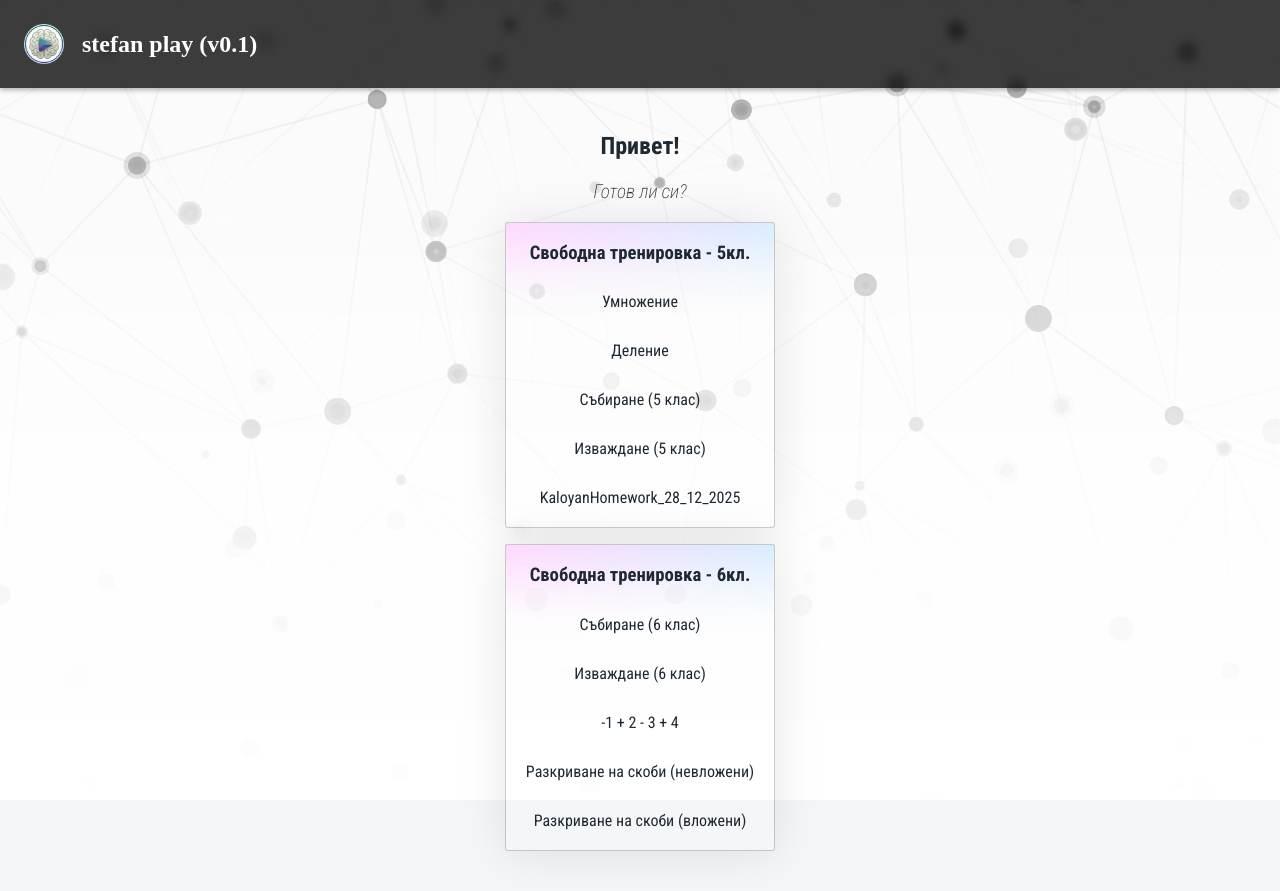
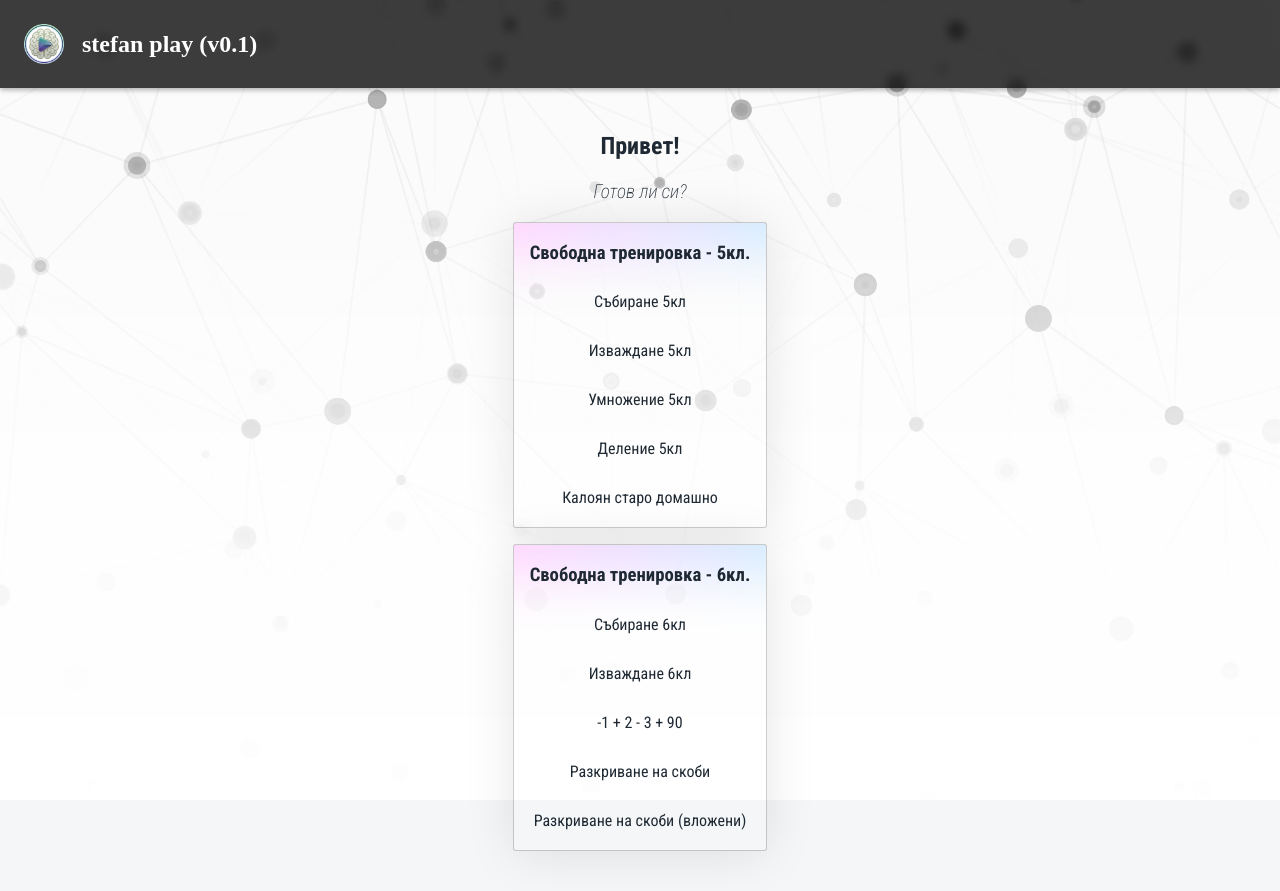
Before and after one commit to logixoul/math-game-2, a React (Vite) app: page / in a window 1280 px wide. Built offline with nearby package versions, Linux system fonts and the light colour scheme; no server answers; a web font is replaced by a local one.

Commit message:
dashboard ui refactoring

```diff
--- a/src/GameSession.ts
+++ b/src/GameSession.ts
@@ -110,7 +110,7 @@ export class GameSession {
 
 
     onUserRequestedAnswerReveal(): void {
-        this.pointsTowardWin-=2;
+        this.pointsTowardWin-=1;
         this.problemsAttempted++;
         this.gamePage.updateProgressIndicator();
 
--- a/src/GameTypes.ts
+++ b/src/GameTypes.ts
@@ -75,7 +75,7 @@ export class PromptScheduler {
 }
 
 export abstract class GameType {
-    constructor(public readonly localizedName: string) {
+    constructor(public readonly uiLabel: string) {
     }
 
     abstract createRandomPrompt() : Prompt;
@@ -91,8 +91,8 @@ export class Range { // inclusive (includes both ends of the range)
 //function maybeAddSignAndOrParens
 
 export class MultiplicationGameType extends GameType {
-    constructor(private range : Range) {
-        super("Умножение");
+    constructor(uiLabel: string, private range : Range) {
+        super(uiLabel);
     }
 
     get persistencyKey(): string {
@@ -108,8 +108,8 @@ export class MultiplicationGameType extends GameType {
 }
 
 export class DivisionGameType extends GameType {
-    constructor(private range : Range) {
-        super("Деление");
+    constructor(uiLabel: string, private range : Range) {
+        super(uiLabel);
     }
 
     get persistencyKey(): string {
@@ -131,8 +131,8 @@ export class DivisionGameType extends GameType {
 }
 
 export class SubtractionFifthGradeGameType extends GameType {
-    constructor(private rangeMax : number) {
-        super("Изваждане (5 клас)");
+    constructor(uiLabel: string, private rangeMax : number) {
+        super(uiLabel);
     }
 
     get persistencyKey(): string {
@@ -147,8 +147,8 @@ export class SubtractionFifthGradeGameType extends GameType {
 }
 
 export class SubtractionSixthGradeGameType extends GameType {
-    constructor(private range : Range) {
-        super("Изваждане (6 клас)");
+    constructor(uiLabel: string, private range : Range) {
+        super(uiLabel);
     }
 
     get persistencyKey(): string {
@@ -169,8 +169,8 @@ export class AdditionFifthGradeGameType extends GameType {
         const b = util.randomInt(0, this.rangeMax);
         return new Prompt(`${a} + ${b}`, a + b, `${this.persistencyKey}:${a}:${b}`);
     }
-    constructor(private rangeMax : number) {
-        super("Събиране (5 клас)");
+    constructor(uiLabel: string, private rangeMax : number) {
+        super(uiLabel);
     }
 
     get persistencyKey(): string {
@@ -185,8 +185,8 @@ export class AdditionSixthGradeGameType extends GameType {
         const bStr = ensureNegativeNumbersHaveParens(b);
         return new Prompt(`${a} + ${bStr}`, a + b, `${this.persistencyKey}:${a}:${b}`);
     }
-    constructor(private range : Range) {
-        super("Събиране (6 клас)");
+    constructor(uiLabel: string, private range : Range) {
+        super(uiLabel);
     }
 
     get persistencyKey(): string {
@@ -195,17 +195,17 @@ export class AdditionSixthGradeGameType extends GameType {
 }
 
 export class KaloyanHomework_28_12_2025_GameType extends GameType {
-    readonly mul = new MultiplicationGameType(new Range(-10, 10))
-    readonly div = new DivisionGameType(new Range(-10, 10))
-    readonly add = new AdditionSixthGradeGameType(new Range(-40, 40));
-    readonly sub = new SubtractionSixthGradeGameType(new Range(-40, 40));
+    readonly mul = new MultiplicationGameType("", new Range(-10, 10))
+    readonly div = new DivisionGameType("", new Range(-10, 10))
+    readonly add = new AdditionSixthGradeGameType("", new Range(-40, 40));
+    readonly sub = new SubtractionSixthGradeGameType("", new Range(-40, 40));
 
     createRandomPrompt(): Prompt {
         const randomIndex : number = util.randomInt(0, 3);
         return [this.mul,this.div,this.add,this.sub][randomIndex].createRandomPrompt();
     }
-    constructor() {
-        super("KaloyanHomework_28_12_2025");
+    constructor(uiLabel: string) {
+        super(uiLabel);
     }
 
     get persistencyKey(): string {
@@ -215,13 +215,13 @@ export class KaloyanHomework_28_12_2025_GameType extends GameType {
 
 export class BracketExpansion extends GameType {
     constructor(
-        localizedName: string,
+        uiLabel: string,
         private nestingLevel: number,
         private persistencyKeyValue: string,
         private outerRange: Range = new Range(1, 20),
         private innerRange: Range = new Range(-12, 12)
     ) {
-        super(localizedName);
+        super(uiLabel);
     }
 
     get persistencyKey(): string {
@@ -349,20 +349,20 @@ export class BracketExpansion extends GameType {
 }
 
 export class BracketExpansionNesting0GameType extends BracketExpansion {
-    constructor() {
-        super("-1 + 2 - 3 + 4", 0, "bracketExpansion.nesting0.v1");
+    constructor(uiLabel: string) {
+        super(uiLabel, 0, "bracketExpansion.nesting0.v1");
     }
 }
 
 export class BracketExpansionNesting1GameType extends BracketExpansion {
-    constructor() {
-        super("Разкриване на скоби (невложени)", 1, "bracketExpansion.nesting1.v1");
+    constructor(uiLabel: string) {
+        super(uiLabel, 1, "bracketExpansion.nesting1.v1");
     }
 }
 
 export class BracketExpansionNesting2GameType extends BracketExpansion {
-    constructor() {
-        super("Разкриване на скоби (вложени)", 2, "bracketExpansion.nesting2.v1");
+    constructor(uiLabel: string) {
+        super(uiLabel, 2, "bracketExpansion.nesting2.v1");
     }
 }
 
@@ -383,18 +383,18 @@ export type GameTypeList = {
 export function getAvailableGameTypes(): GameTypeList {
     return {
         fifthGrade: [
-            new MultiplicationGameType(new Range(0, 10)),
-            new DivisionGameType(new Range(0, 10)),
-            new AdditionFifthGradeGameType(100),
-            new SubtractionFifthGradeGameType(100),
-            new KaloyanHomework_28_12_2025_GameType()
+            new AdditionFifthGradeGameType("Събиране 5кл", 100),
+            new SubtractionFifthGradeGameType("Изваждане 5кл", 100),
+            new MultiplicationGameType("Умножение 5кл", new Range(0, 10)),
+            new DivisionGameType("Деление 5кл", new Range(0, 10)),
+            new KaloyanHomework_28_12_2025_GameType("Калоян старо домашно")
         ],
         sixthGrade: [
-            new AdditionSixthGradeGameType(new Range(-40, 40)),
-            new SubtractionSixthGradeGameType(new Range(-40, 40)),
-            new BracketExpansionNesting0GameType(),
-            new BracketExpansionNesting1GameType(),
-            new BracketExpansionNesting2GameType(),
+            new AdditionSixthGradeGameType("Събиране 6кл", new Range(-40, 40)),
+            new SubtractionSixthGradeGameType("Изваждане 6кл", new Range(-40, 40)),
+            new BracketExpansionNesting0GameType("-1 + 2 - 3 + 90"),
+            new BracketExpansionNesting1GameType("Разкриване на скоби"),
+            new BracketExpansionNesting2GameType("Разкриване на скоби (вложени)"),
         ]
     };
 }
--- a/src/React/DashboardPage.tsx
+++ b/src/React/DashboardPage.tsx
@@ -15,7 +15,7 @@ export function DashboardPage() {
 				{gameTypesSingleCategory.map((gameType) => (
 					<li key={gameType.persistencyKey} className={styles.gameCard} onClick={() =>
 								navigate(`/game/${encodeURIComponent(gameType.persistencyKey)}`)
-							}>{gameType.localizedName}
+							}>{gameType.uiLabel}
 					</li>
 				))}
 			</ul>
--- a/src/React/GameSessionPage.tsx
+++ b/src/React/GameSessionPage.tsx
@@ -160,7 +160,7 @@ export function GameSessionPage({
 					{ text: "Край на тренировката - честито! (времето изтече 🙂 )", color: "green", isBold: true },
 					{ text: "(пратѝ ми скрийншот)", color: "green", isBold: true },
 					{
-						text: `Ти игра "${stats.gameType.localizedName}".`,
+						text: `Ти игра "${stats.gameType.uiLabel}".`,
 						color: "black",
 					},
 					{
--- a/src/React/KeyPad.module.css
+++ b/src/React/KeyPad.module.css
@@ -12,7 +12,7 @@
 }
 
 .keypadButton {
-	padding: 12px 0;
+	padding: 20px 0;
 	border: 1px solid #cbd2d9;
 	background: #ffffff;
 	border-radius: 6px;
--- a/src/React/PageLayout.tsx
+++ b/src/React/PageLayout.tsx
@@ -10,7 +10,7 @@ type PageLayoutProps = {
 export function PageLayout({loggedIn, onLogOutRequested} : PageLayoutProps) {
     return (
         <div className={"page"}>
-            <TopBar loggedIn={loggedIn} onLogOutRequested={onLogOutRequested}/>
+            <TopBar/>
             <main className={styles.content}>
                 <Outlet />
             </main>
```
